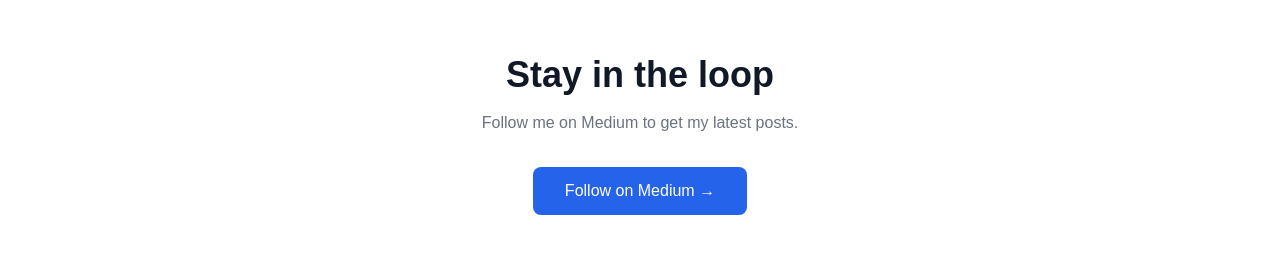
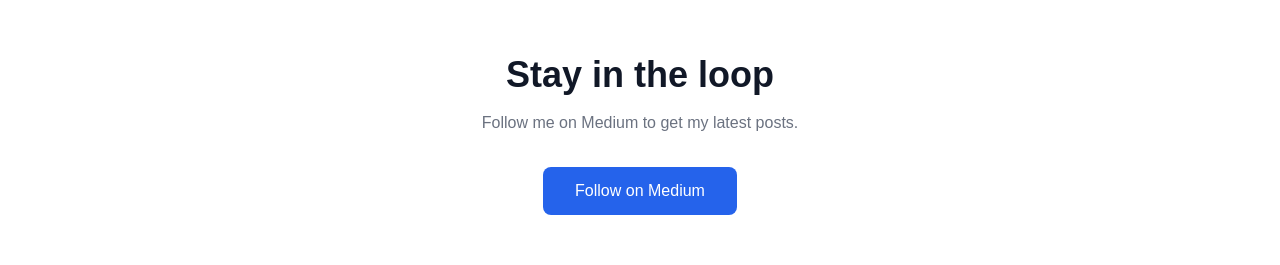
Before and after one commit to SarahWanjiru/sarahcancode, a Next.js app: page /blog in a window 1280 px wide. Shown: the part 817-1082 px from the top of the page. Built offline with nearby package versions, Linux system fonts and the light colour scheme; no server answers.

Commit message:
fix(blog): update Medium link and button label in BlogPage

```diff
--- a/app/blog/page.tsx
+++ b/app/blog/page.tsx
@@ -66,12 +66,12 @@
             Follow me on Medium to get my latest posts.
           </p>
           <a
-            href="https://medium.com/@sarahndungu815"
+            href="https://medium.com/@sarahcancode"
             target="_blank"
             rel="noopener noreferrer"
             className="inline-block px-8 py-3 bg-accent text-white rounded-lg font-medium hover:bg-accent/90 transition-colors"
           >
-            Follow on Medium →
+            Follow on Medium
           </a>
         </div>
       </section>
```
